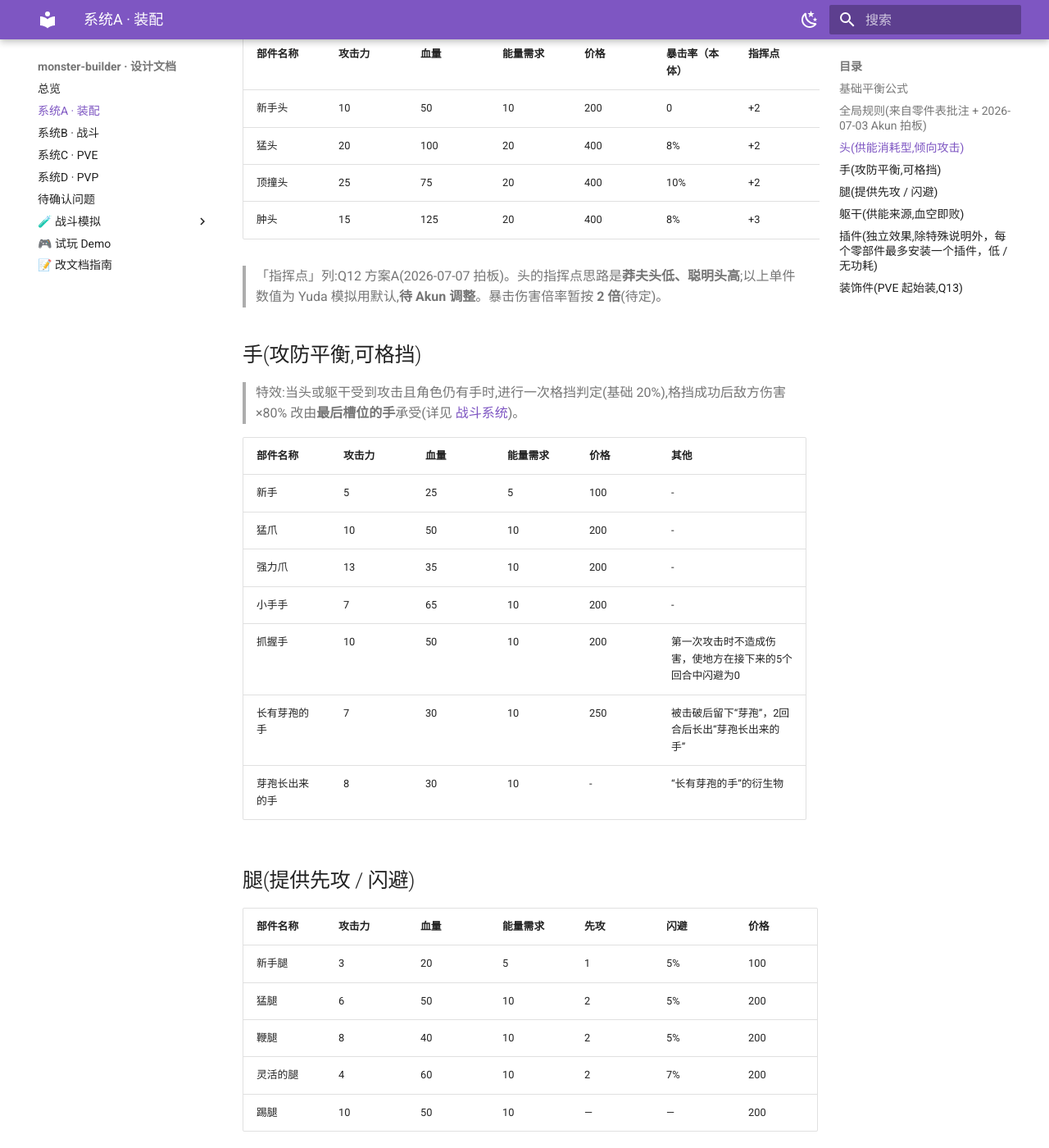
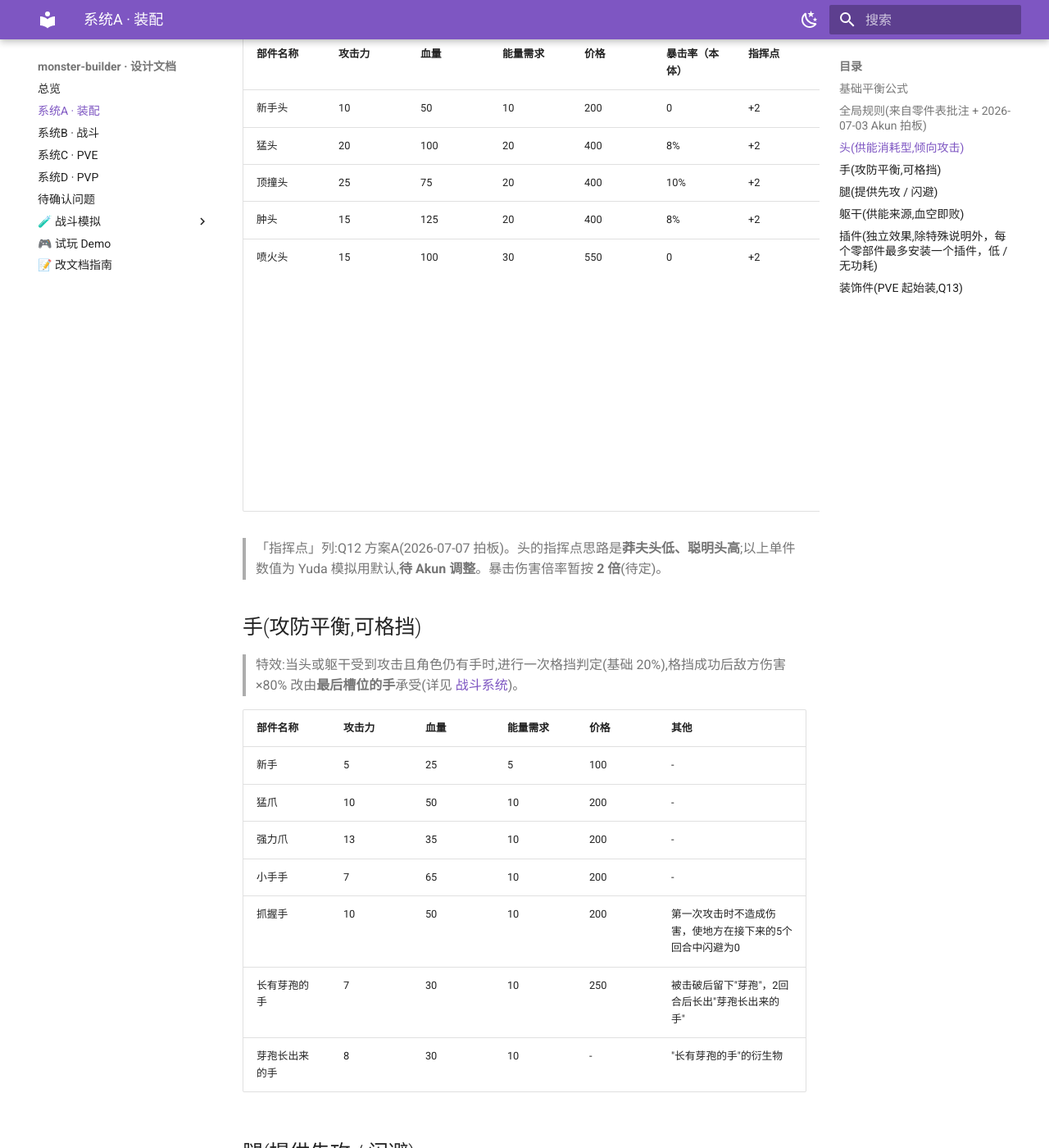
Before and after one commit to zhaoyuda/monster-builder, an MkDocs documentation site: the page built from design/01-assembly.md, in a window 1280 px wide and 1400 px high, scrolled down 941 px. Shown: the whole window at 82% size. Built offline with MkDocs 1.6.1 and Material for MkDocs 9.7.7, drawn with Linux system fonts in a browser that asks for light colours; some of the changed text lies outside the part shown.

Commit message:
Update 01-assembly.md

```diff
--- a/design/01-assembly.md
+++ b/design/01-assembly.md
@@ -31,7 +31,8 @@
 | 新手头 | 10 | 50 | 10 | 200 | 0 | +2 | - |
 | 猛头 | 20 | 100 | 20 | 400 | 8% | +2 | - |
 | 顶撞头 | 25 | 75 | 20 | 400 | 10% | +2 | - |
-| 肿头 | 15 | 125 | 20 | 400 | 8% | +3 | - |
+| 肿头 | 15 | 125 | 20 | 400 | 8% | +2 | - |
+| 喷火头 | 15 | 100 | 30 | 550 | 0 | +2 | 无法暴击，造成火焰伤害，额外随机攻击1个目标，对受到伤害的目标造成2点/回合持续"灼烧"伤害，持续3回合，如果目标已经被"灼烧"，刷新持续时间 |
 
 > 「指挥点」列:Q12 方案A(2026-07-07 拍板)。头的指挥点思路是**莽夫头低、聪明头高**;以上单件数值为 Yuda 模拟用默认,**待 Akun 调整**。暴击伤害倍率暂按 **2 倍**(待定)。
 
@@ -46,8 +47,8 @@
 | 强力爪 | 13 | 35 | 10 | 200 | - |
 | 小手手 | 7 | 65 | 10 | 200 | - |
 | 抓握手 | 10 | 50 | 10 | 200 | 第一次攻击时不造成伤害，使地方在接下来的5个回合中闪避为0 |
-| 长有芽孢的手 | 7 | 30 | 10 | 250 | 被击破后留下“芽孢”，2回合后长出“芽孢长出来的手” |
-| 芽孢长出来的手 | 8 | 30 | 10 | - | “长有芽孢的手”的衍生物 |
+| 长有芽孢的手 | 7 | 30 | 10 | 250 | 被击破后留下"芽孢"，2回合后长出"芽孢长出来的手" |
+| 芽孢长出来的手 | 8 | 30 | 10 | - | "长有芽孢的手"的衍生物 |
 
 ## 腿(提供先攻 / 闪避)
 
@@ -81,6 +82,9 @@
 | 胶质瘤 | 0 | 0 | 0 | 0 | 长有胶质瘤的手被破坏后，其他部位每回合回复2点HP，持续5回合 | 40 | 手 |
 | 肾上腺素 | 0 | 0 | 0 | 0 | 长有肾上腺素的腿被破坏后，其他部位立即回复5点HP | 40 | 腿 |
 | 爆裂腺体 | 0 | 0 | 0 | 0 | 长有爆裂腺体的手/腿被破坏后，立即对造成破坏的敌方部位造成40点伤害 | 60 | 手/腿 |
+| 耐火皮肤 | 0 | 0 | 0 | 0 | 受到的火焰减少50%，免疫"灼烧" | 50 | 身体 |
+| 撕裂爪 | -2 | 0 | 0 | 0 | 对受到攻击的目标造成2点/回合的"撕裂"伤害，持续5回合，如果目标已经被"撕裂"，刷新持续时间 | 50 | 手 |
+| 碎骨锥 | 0 | 0 | 0 | 0 | 有50%的概率使被击中的目标下一回合不能行动 | 40 | 腿 |
 
 ## 装饰件(PVE 起始装,Q13)
 
```
